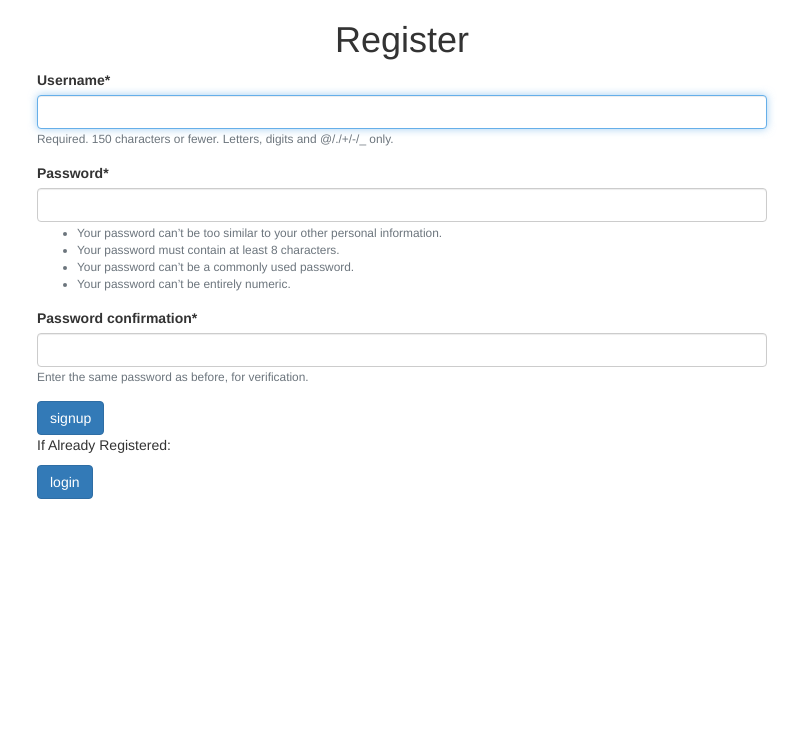
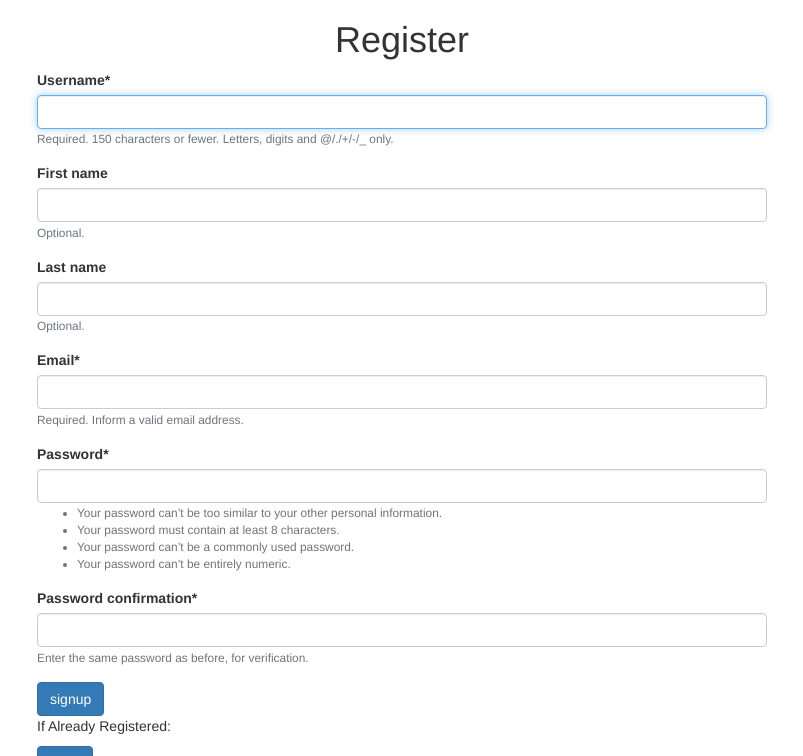
Before and after one commit to gokul-ai/Django_Mapping_product, a Django app: page / in a window 1280 px wide. Shown: the top 756 px of the page, without its empty margins (238-1041 px from the left). Run offline with Django 3.2, Linux system fonts and the light colour scheme; some libraries are stand-ins or nearby versions.

Commit message:
updated register form

```diff
--- /dev/null
+++ b/mysite/core/forms.py
@@ -0,0 +1,13 @@
+from django import forms
+from django.contrib.auth.forms import UserCreationForm
+from django.contrib.auth.models import User
+
+
+class SignUpForm(UserCreationForm):
+    first_name = forms.CharField(max_length=30, required=False, help_text='Optional.')
+    last_name = forms.CharField(max_length=30, required=False, help_text='Optional.')
+    email = forms.EmailField(max_length=254, help_text='Required. Inform a valid email address.')
+
+    class Meta:
+        model = User
+        fields = ('username', 'first_name', 'last_name', 'email', 'password1', 'password2', )
--- a/mysite/core/views.py
+++ b/mysite/core/views.py
@@ -1,20 +1,25 @@
 from django.shortcuts import render,redirect
 from django.contrib.auth.forms import UserCreationForm
+from django.contrib.auth import login, authenticate
 
+from mysite.core.forms import SignUpForm
 # Create your views here.
 
 def home(request):
     return render(request,"home.html")
 
 
+
 def signup(request):
-    if request.method == "POST":
-        form = UserCreationForm(request.POST)
+    if request.method == 'POST':
+        form = SignUpForm(request.POST)
         if form.is_valid():
             form.save()
-            return redirect("home")
+            username = form.cleaned_data.get('username')
+            raw_password = form.cleaned_data.get('password1')
+            user = authenticate(username=username, password=raw_password)
+            login(request, user)
+            return redirect('home')
     else:
-        form = UserCreationForm()
-    return render(request,"registration/signup.html",{
-        "form":form
-    })
+        form = SignUpForm()
+    return render(request, "registration/signup.html", {'form': form})
--- a/mysite/templates/home.html
+++ b/mysite/templates/home.html
@@ -1,5 +1,5 @@
 {% extends 'base.html' %}
 
 {%block content%}
-<h1 align="center">welcome</h1>
+<h1 align="center" >welcome</h1>
 {%endblock%}
```
Also changed, not shown: README.md (deleted), db.sqlite3 (added).
